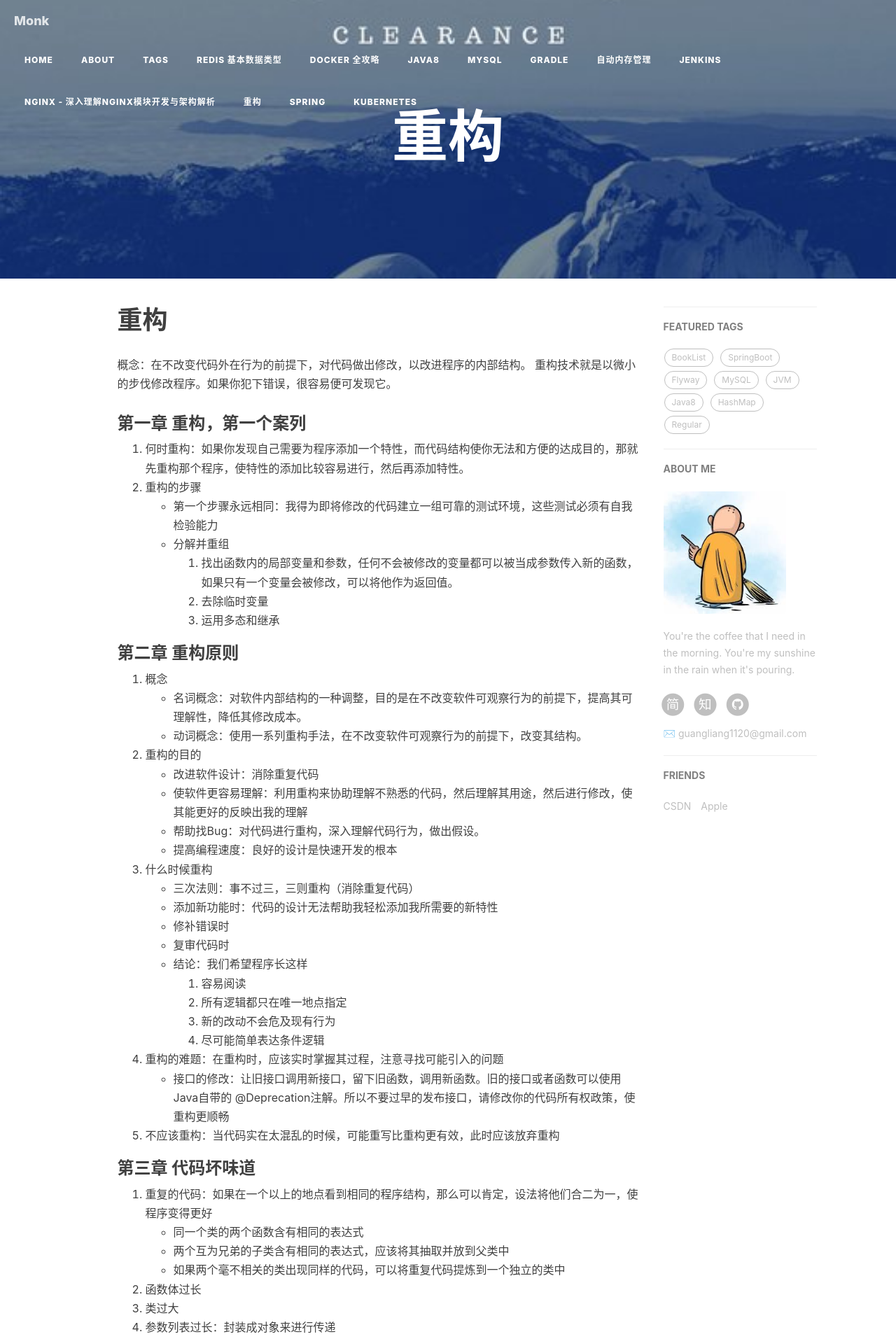
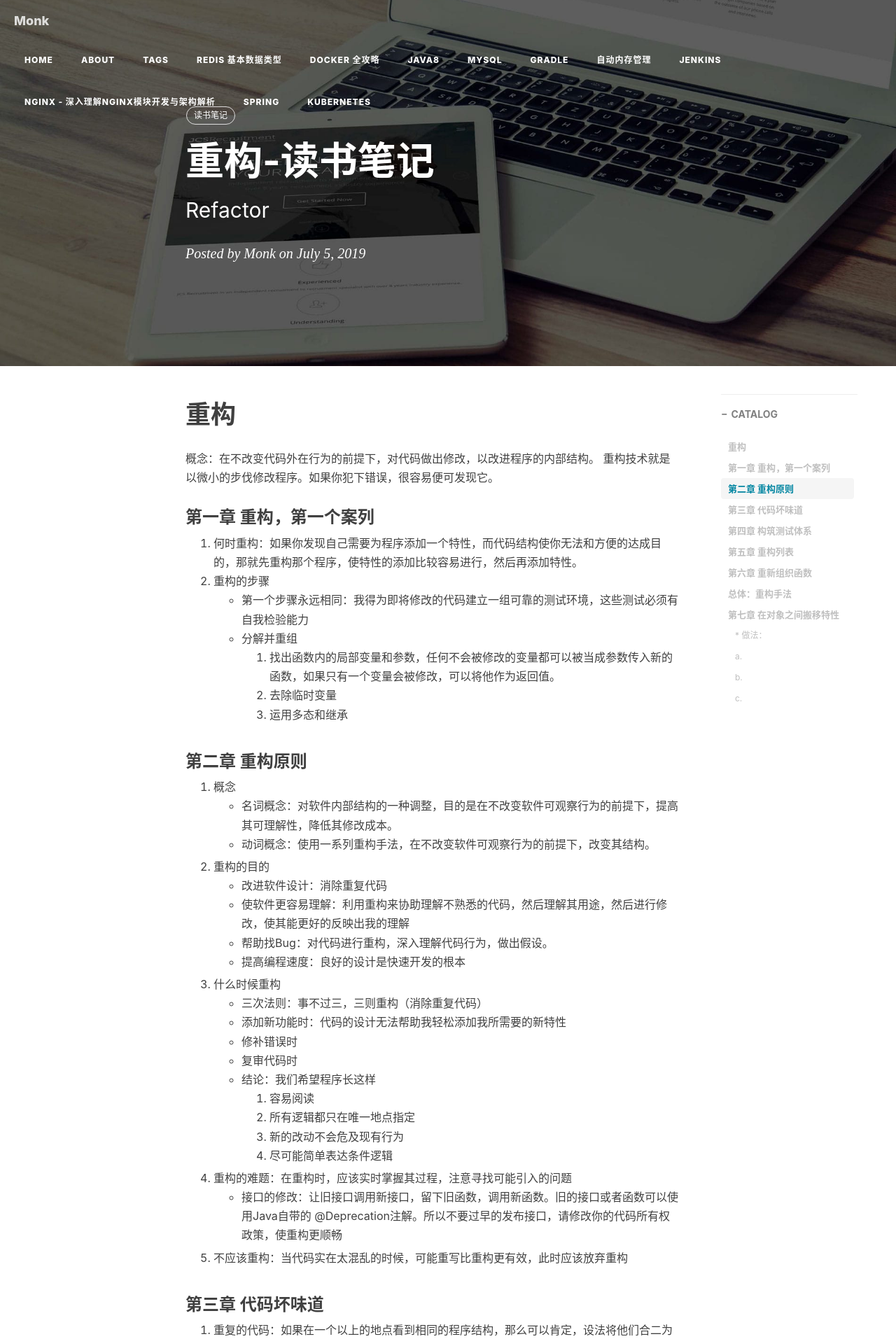
Before and after one commit to mgljava/mgljava.github.io, a Jekyll site: the page built from _posts/2019-05-07-Refactor.md, in a window 1280 px wide. Shown: the top 1913 px of the page at 70% size. Built offline with Jekyll 4.4.1, drawn with Linux system fonts in a browser that asks for light colours; nearby versions of some CDN libraries; our own code applies the rules of GitHub Pages for plain Markdown files; comment, search, counter and statistics services are not loaded.

Commit message:
[TECH][glming] add refactor

```diff
--- a/md/2019-05-07-Refactor.md
+++ b/_posts/2019-05-07-Refactor.md
@@ -1,3 +1,15 @@
+---
+layout:     post
+title:      重构-读书笔记
+subtitle:   Refactor
+date:       2019-07-05
+author:     Monk
+header-img: img/post-bg-rwd.jpg
+catalog: true
+tags:
+    - 读书笔记
+---
+
 # 重构
 概念：在不改变代码外在行为的前提下，对代码做出修改，以改进程序的内部结构。
 重构技术就是以微小的步伐修改程序。如果你犯下错误，很容易便可发现它。
```
